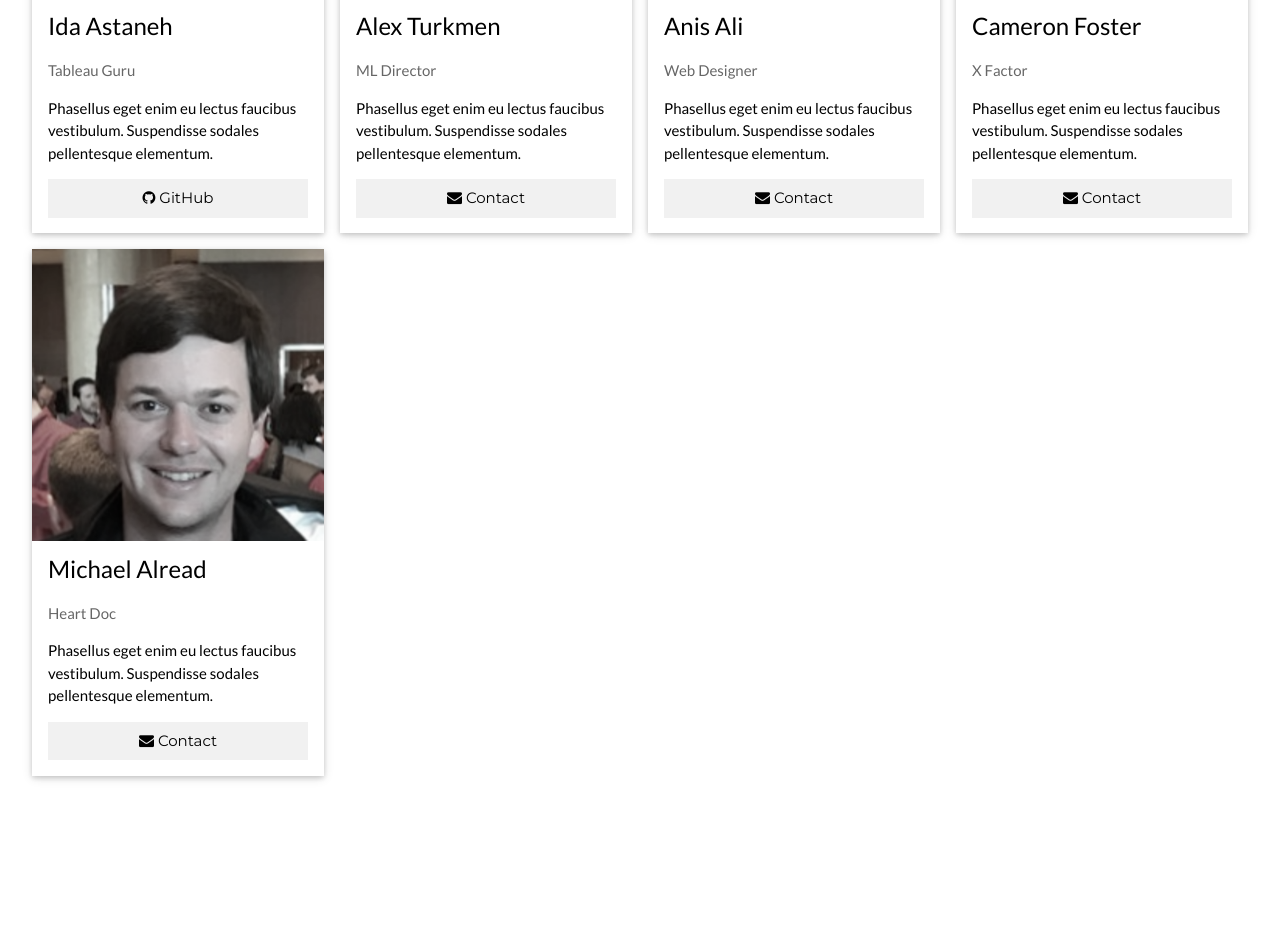
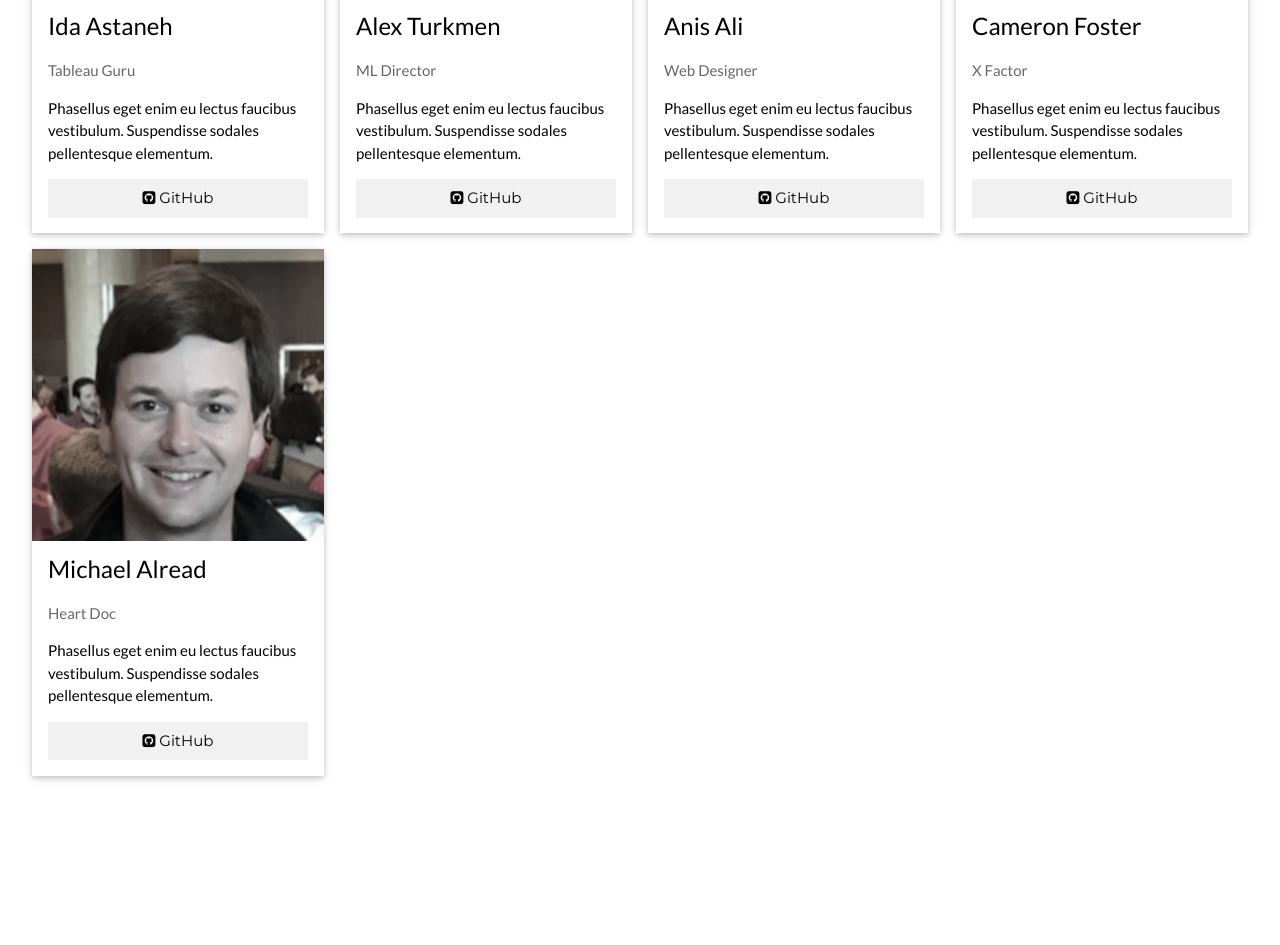
Before and after one commit to alexturkmen/Heart-Failure-Analysis, a Python web app: template templates/team.html in a window 1280 px wide. Shown: the part 746-1691 px from the top of the page. Run offline with Jinja, Linux system fonts and the light colour scheme; the template is opened without the code that fills it, so the values that code supplies are empty.

Commit message:
cleaned up code for home and team page

```diff
--- a/templates/team.html
+++ b/templates/team.html
@@ -117,7 +117,7 @@
                   class="w3-button w3-light-grey w3-block"
                   onclick="window.open('https://github.com/iastanehasl')"
                 >
-                  <i class="fa fa-github"></i> GitHub
+                  <i class="fa fa-github-square"></i> GitHub
                 </button>
               </p>
             </div>
@@ -135,8 +135,11 @@
                 sodales pellentesque elementum.
               </p>
               <p>
-                <button class="w3-button w3-light-grey w3-block">
-                  <i class="fa fa-envelope"></i> Contact
+                <button
+                  class="w3-button w3-light-grey w3-block"
+                  onclick="window.open('https://github.com/alexturkmen')"
+                >
+                  <i class="fa fa-github-square"></i> GitHub
                 </button>
               </p>
             </div>
@@ -153,8 +156,11 @@
                 sodales pellentesque elementum.
               </p>
               <p>
-                <button class="w3-button w3-light-grey w3-block">
-                  <i class="fa fa-envelope"></i> Contact
+                <button
+                  class="w3-button w3-light-grey w3-block"
+                  onclick="window.open('https://github.com/anisali01')"
+                >
+                  <i class="fa fa-github-square"></i> GitHub
                 </button>
               </p>
             </div>
@@ -171,8 +177,11 @@
                 sodales pellentesque elementum.
               </p>
               <p>
-                <button class="w3-button w3-light-grey w3-block">
-                  <i class="fa fa-envelope"></i> Contact
+                <button
+                  class="w3-button w3-light-grey w3-block"
+                  onclick="window.open('https://github.com/BananasFoster623')"
+                >
+                  <i class="fa fa-github-square"></i> GitHub
                 </button>
               </p>
             </div>
@@ -189,8 +198,11 @@
                 sodales pellentesque elementum.
               </p>
               <p>
-                <button class="w3-button w3-light-grey w3-block">
-                  <i class="fa fa-envelope"></i> Contact
+                <button
+                  class="w3-button w3-light-grey w3-block"
+                  onclick="window.open('https://github.com/malreadjr')"
+                >
+                  <i class="fa fa-github-square"></i> GitHub
                 </button>
               </p>
             </div>
```
Also changed, not shown: templates/index.html (+4 -3 lines).
